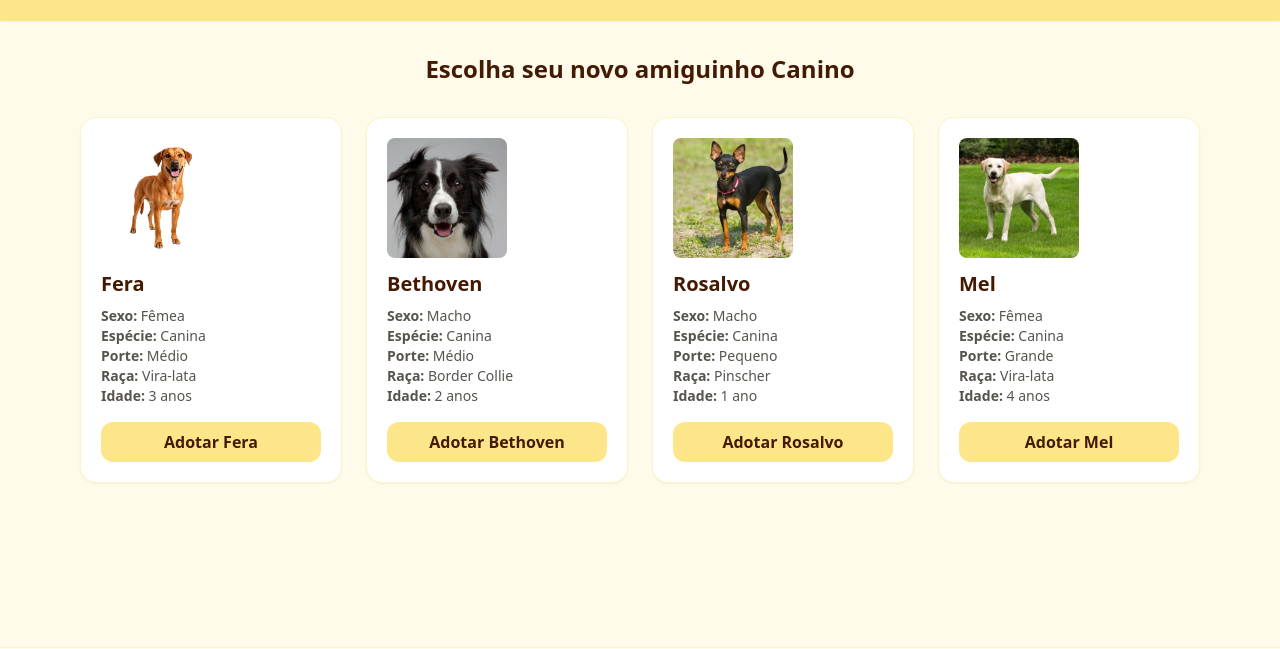
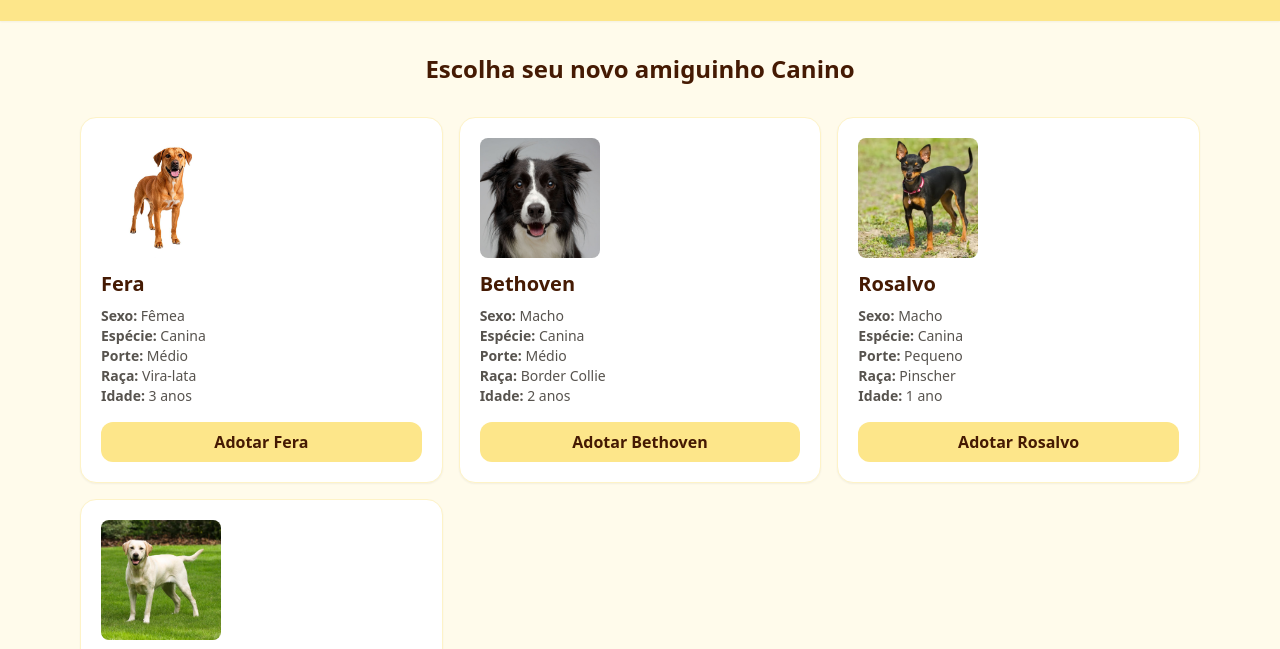
Before and after one commit to leticia-souto/Pet_zila_ong, a website: page index.html in a window 1280 px wide. Shown: the part 87-736 px from the top of the page. Drawn offline with Linux system fonts and the light colour scheme.

Commit message:
alteração tailwind

```diff
--- a/index.html
+++ b/index.html
@@ -20,10 +20,10 @@
       <h2 class="text-center font-bold text-amber-950 mb-8 text-2xl">Escolha seu novo amiguinho Canino</h2>
 
 <!-- Container principal dos cartões em Grid -->
-      <section id="caninos" class="grid grid-cols-1 md:grid-cols-2 lg:grid-cols-4 gap-6">
+      <section id="caninos" class="grid grid-cols-1 md:grid-cols-2 lg:grid-cols-3 gap-4">
 
         <!-- Pet 1 -->
-        <article class="card-animal bg-white p-5 rounded-2xl border border-amber-100 shadow-sm hover:shadow-md transition-all flex flex-col cursor-pointer" data-nome="Fera" data-especie="Canina" data-raca="Vira-lata" data-idade="3 anos">
+        <article class="card-animal bg-white p-5 rounded-2xl border border-amber-100 shadow-sm cursor-pointer" data-nome="Fera" data-especie="Canina" data-raca="Vira-lata" data-idade="3 anos">
           <img src="src/img/fera.jpg" alt="Cachorro caramelo" class="w-full h-48 object-cover rounded-xl mb-3" />
           <h3 class="font-bold text-xl text-amber-950 mb-2">Fera</h3>
           <p class="text-sm text-stone-600"><strong>Sexo:</strong> Fêmea</p>
@@ -31,12 +31,12 @@
           <p class="text-sm text-stone-600"><strong>Porte:</strong> Médio</p>
           <p class="text-sm text-stone-600"><strong>Raça:</strong> Vira-lata</p>
           <p class="text-sm text-stone-600 mb-4"><strong>Idade:</strong> 3 anos</p>
-          <button class="mt-auto w-full bg-amber-200 hover:bg-amber-300 text-amber-950 font-bold py-2 rounded-xl transition">Adotar Fera</button>
+          <button class="mt-auto w-full bg-amber-200 hover:bg-amber-300 text-amber-950 font-bold py-2 rounded-xl">Adotar Fera</button>
 
         </article>
 
         <!-- Pet 2 -->
-        <article class="card-animal bg-white p-5 rounded-2xl border border-amber-100 shadow-sm hover:shadow-md transition-all flex flex-col cursor-pointer" data-nome="Bethoven" data-especie="Canina" data-raca="Border Collie" data-idade="2 anos">
+        <article class="card-animal bg-white p-5 rounded-2xl border border-amber-100 shadow-sm cursor-pointer" data-nome="Bethoven" data-especie="Canina" data-raca="Border Collie" data-idade="2 anos">
           <img src="src/img/bethoven.jpg" alt="Cachorro preto e branco" class="w-full h-48 object-cover rounded-xl mb-3" />
           <h3 class="font-bold text-xl text-amber-950 mb-2">Bethoven</h3>
           <p class="text-sm text-stone-600"><strong>Sexo:</strong> Macho</p>
@@ -44,11 +44,11 @@
           <p class="text-sm text-stone-600"><strong>Porte:</strong> Médio</p>
           <p class="text-sm text-stone-600"><strong>Raça:</strong> Border Collie</p>
           <p class="text-sm text-stone-600 mb-4"><strong>Idade:</strong> 2 anos</p>
-          <button class="mt-auto w-full bg-amber-200 hover:bg-amber-300 text-amber-950 font-bold py-2 rounded-xl transition">Adotar Bethoven</button>
+          <button class="mt-auto w-full bg-amber-200 hover:bg-amber-300 text-amber-950 font-bold py-2 rounded-xl">Adotar Bethoven</button>
         </article>
 
         <!-- Pet 3 -->
-        <article class="card-animal bg-white p-5 rounded-2xl border border-amber-100 shadow-sm hover:shadow-md transition-all flex flex-col cursor-pointer" data-nome="Rosalvo" data-especie="Canina" data-raca="Pinscher" data-idade="1 ano">
+        <article class="card-animal bg-white p-5 rounded-2xl border border-amber-100 shadow-sm cursor-pointer" data-nome="Rosalvo" data-especie="Canina" data-raca="Pinscher" data-idade="1 ano">
           <img src="src/img/rosalvo.jpg.avif" alt="Cachorro preto e marrom" class="w-full h-48 object-cover rounded-xl mb-3" />
           <h3 class="font-bold text-xl text-amber-950 mb-2">Rosalvo</h3>
           <p class="text-sm text-stone-600"><strong>Sexo:</strong> Macho</p>
@@ -56,11 +56,11 @@
           <p class="text-sm text-stone-600"><strong>Porte:</strong> Pequeno</p>
           <p class="text-sm text-stone-600"><strong>Raça:</strong> Pinscher</p>
           <p class="text-sm text-stone-600 mb-4"><strong>Idade:</strong> 1 ano</p>
-          <button class="mt-auto w-full bg-amber-200 hover:bg-amber-300 text-amber-950 font-bold py-2 rounded-xl transition">Adotar Rosalvo</button>
+          <button class="mt-auto w-full bg-amber-200 hover:bg-amber-300 text-amber-950 font-bold py-2 rounded-xl">Adotar Rosalvo</button>
         </article>
 
         <!-- Pet 4 -->
-        <article class="card-animal bg-white p-5 rounded-2xl border border-amber-100 shadow-sm hover:shadow-md transition-all flex flex-col cursor-pointer" data-nome="Mel" data-especie="Canina" data-raca="Vira-lata" data-idade="4 anos">
+        <article class="card-animal bg-white p-5 rounded-2xl border border-amber-100 shadow-sm cursor-pointer" data-nome="Mel" data-especie="Canina" data-raca="Vira-lata" data-idade="4 anos">
           <img src="src/img/mel.jpg" alt="Cachorro branco" class="w-full h-48 object-cover rounded-xl mb-3" />
           <h3 class="font-bold text-xl text-amber-950 mb-2">Mel</h3>
           <p class="text-sm text-stone-600"><strong>Sexo:</strong> Fêmea</p>
@@ -68,7 +68,7 @@
           <p class="text-sm text-stone-600"><strong>Porte:</strong> Grande</p>
           <p class="text-sm text-stone-600"><strong>Raça:</strong> Vira-lata</p>
           <p class="text-sm text-stone-600 mb-4"><strong>Idade:</strong> 4 anos</p>
-          <button class="mt-auto w-full bg-amber-200 hover:bg-amber-300 text-amber-950 font-bold py-2 rounded-xl transition">Adotar Mel</button>
+          <button class="mt-auto w-full bg-amber-200 hover:bg-amber-300 text-amber-950 font-bold py-2 rounded-xl">Adotar Mel</button>
         </article>
 
       </section>
```
Also changed, not shown: src/output.css.
